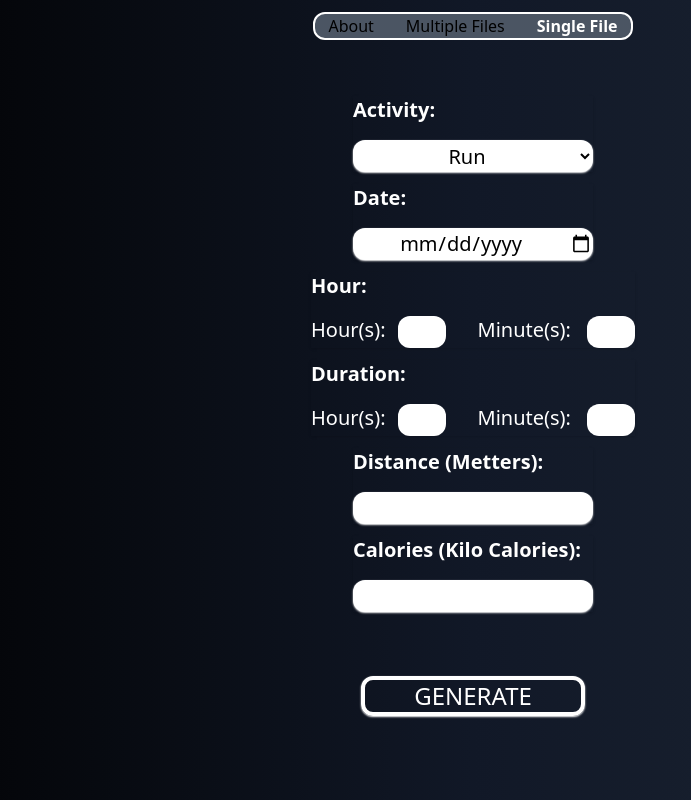
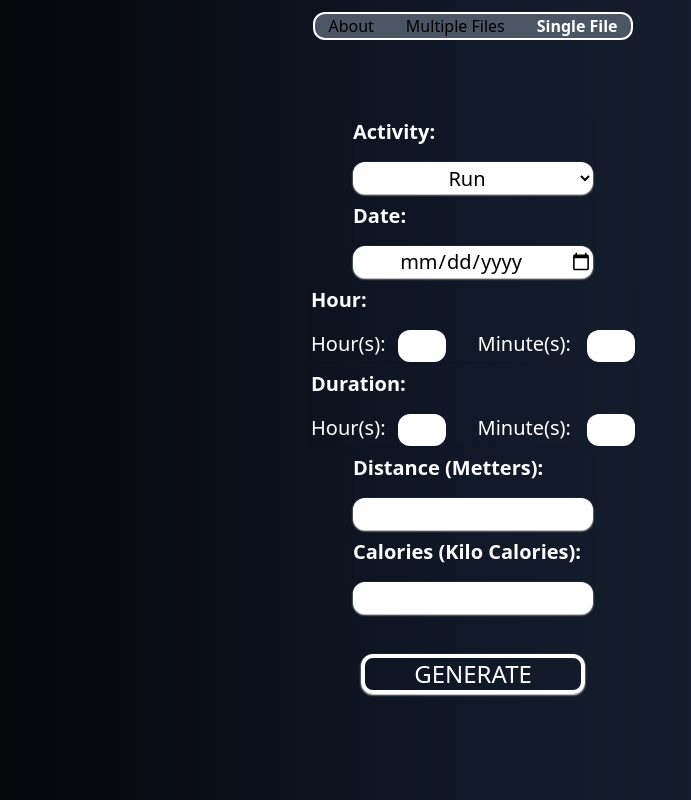
Before and after one commit to ch4tan/TCXATOR, a React (Vite) app: page /Single in a window 1280 px wide. Shown: the whole page, without its empty margins (167-858 px from the left). Built offline with nearby package versions, Linux system fonts and the light colour scheme.

Commit message:
Update Single.jsx

```diff
--- a/src/Pages/Single.jsx
+++ b/src/Pages/Single.jsx
@@ -58,8 +58,8 @@ const Single = () => {
     };
 
     return (
-        <div className="flex items-center justify-center flex-col w-full h-full gap-16 text-xl ">
-            <div className="flex flex-col w-full gap-3 justify-center items-center landscape-mobile:grid landscape-mobile:grid-rows-2 landscape-mobile:grid-flow-col landscape-mobile:gap-6">
+        <div className="flex items-center justify-center flex-col w-full h-full gap-[5vh] text-xl ">
+            <div className="flex flex-col w-full gap-[1vh] justify-center items-center landscape-mobile:grid landscape-mobile:grid-rows-2 landscape-mobile:grid-flow-col landscape-mobile:gap-6">
                 <ListBox Key="Activity" id="Activity" nameId="Activity" stateChange={setActivity} />
                 <DateBox state={date} stateChange={setDate} error={errorDate} />
                 <InputBoxDuration minute={trainMinute} hour={trainHour} setMinute={setTrainMinute} setHour={setTrainHour} error={errorTrainHour} labelName="Hour" />
```
